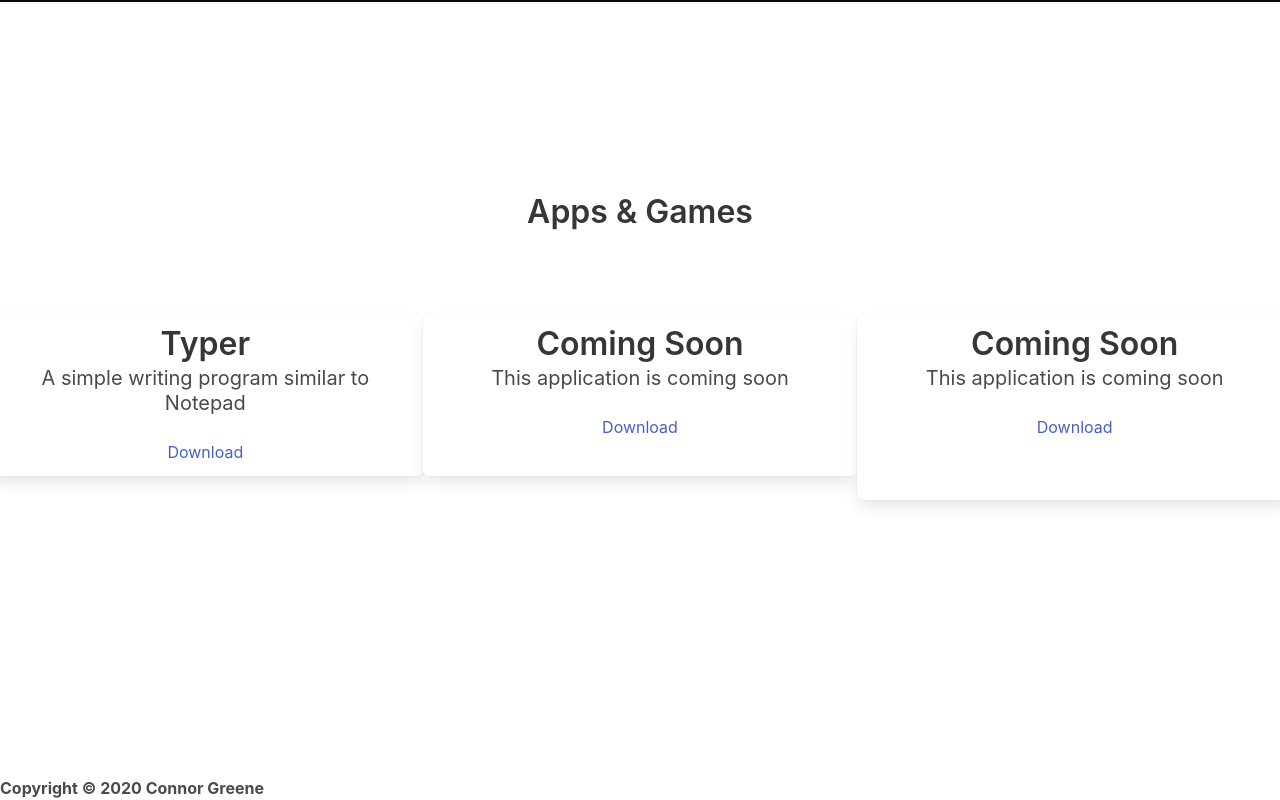
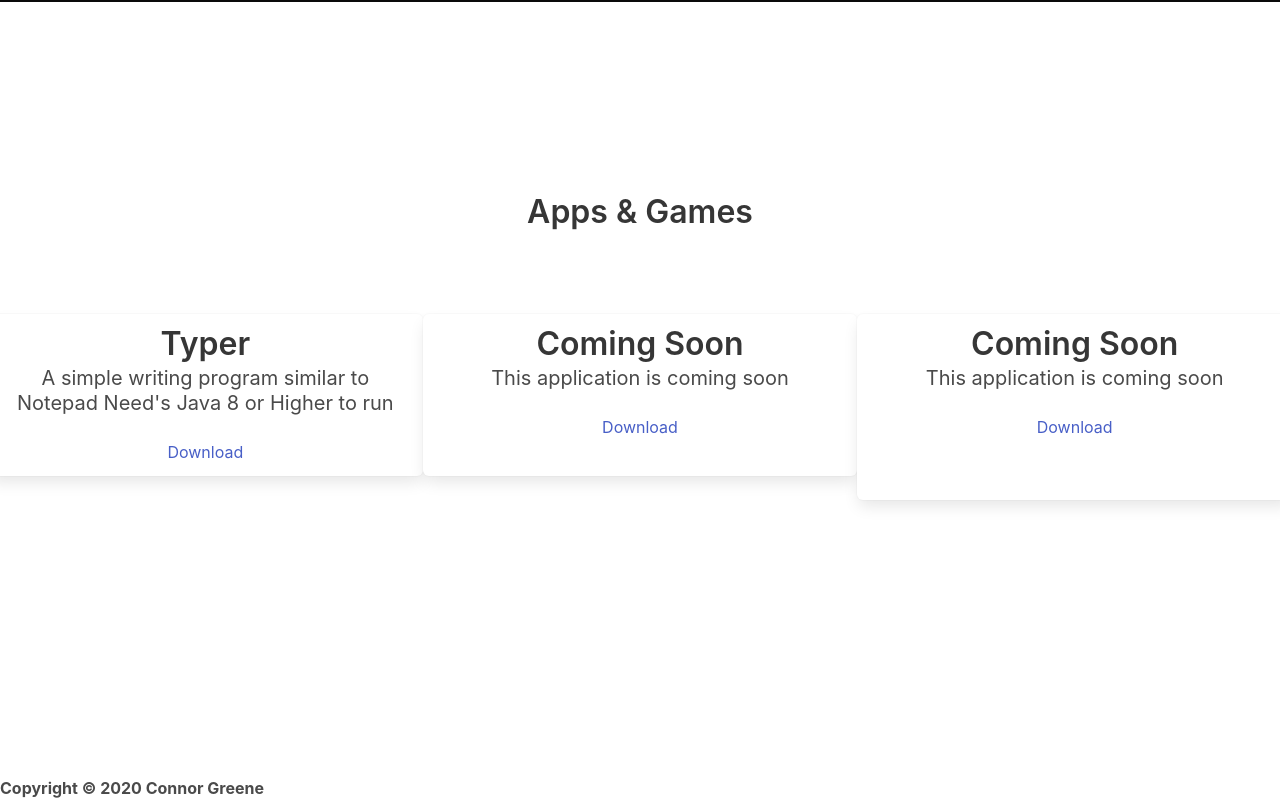
Before and after one commit to Supercatmangod/supercatmangod.github.io, a plain HTML site: page index.html in a window 1280 px wide. Shown: the part 1694-2494 px from the top of the page. Drawn offline with nearby package versions, Linux system fonts and the light colour scheme.

Commit message:
Very Bad Commit

```diff
--- a/index.html
+++ b/index.html
@@ -114,6 +114,7 @@
         <h1 class="title">Typer</h1>
         <p class="subtitle ">
           A simple writing program similar to Notepad
+          Need's Java 8 or Higher to run
         </p>
         <a href="/apps/Typer-JVM_8.jar">Download</a>
       </div>
```
